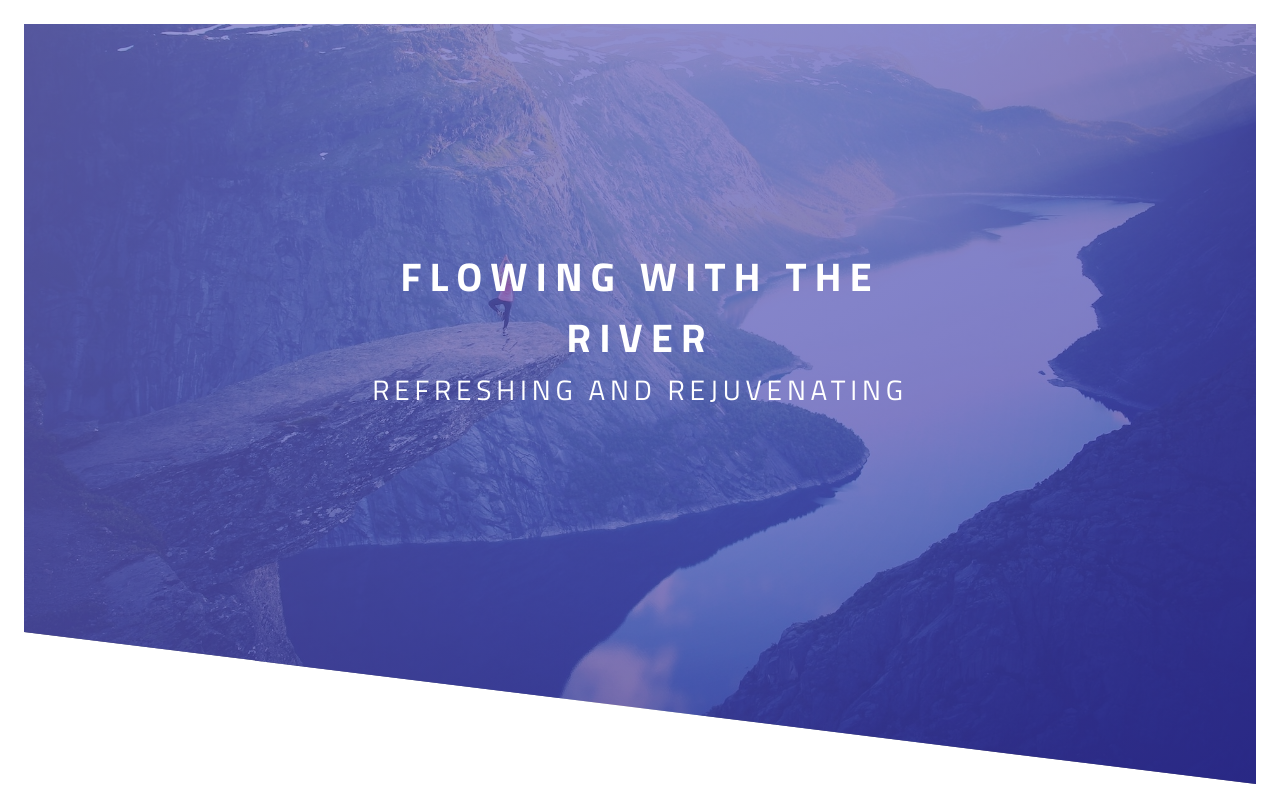
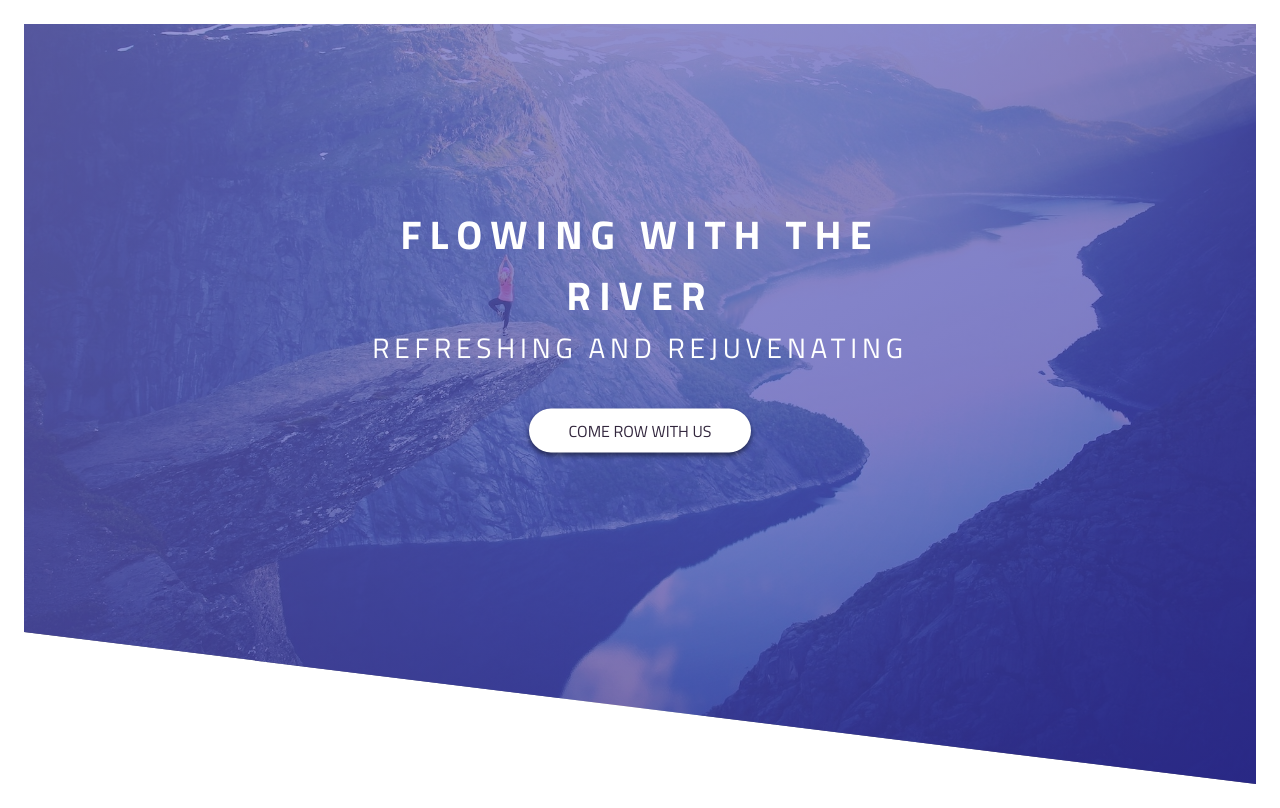
Before and after one commit to nursh/css-practise, a plain HTML site: page site-01/index.html in a window 1280 px wide. Drawn offline with Linux system fonts and the light colour scheme.

Commit message:
Added logo for site, styled "Come row with us" button

```diff
--- a/site-01/css/styles.css
+++ b/site-01/css/styles.css
@@ -34,6 +34,9 @@ body {
 .heading-primary {
   color: white;
   text-transform: uppercase;
+
+  backface-visibility: hidden;
+  margin-bottom: 2.5rem;
 }
 
 .heading-title {
@@ -41,6 +44,19 @@ body {
   font-weight: 700;
   letter-spacing: .5rem;
   font-size: 2.5rem;
+  animation: moveInRight 1s ease-in;
+}
+
+@keyframes moveInRight {
+  0% {
+    opacity: 0;
+    transform: translateX(100px);
+  }
+
+  100% {
+    opacity: 1;
+    transform: translate(0);
+  }
 }
 
 .heading-subtitle {
@@ -48,4 +64,38 @@ body {
   font-weight: 400;
   letter-spacing: .3rem;
   font-size: 1.75rem;
+  animation: moveInLeft 1s ease-out .8s;
+  animation-fill-mode: backwards;
 }
+
+@keyframes moveInLeft {
+  0% {
+    opacity: 0;
+    transform: translateX(-100px);
+  }
+
+  100% {
+    transform: translate(0);
+  }
+}
+
+.btn:link,
+.btn:visited {
+  padding: 10px 40px;
+  text-decoration: none;
+  font-weight: 400;
+  text-transform: uppercase;
+  display: inline-block;
+  border-radius: 150px;
+}
+
+.btn:hover {
+  transform: translateY(-2px);
+  box-shadow: 0 7px 5px rgba(0, 0, 0, 0.3);
+}
+
+.btn-white {
+  color: #32263d;
+  background-color: #fff;
+  box-shadow: 0px 3px 5px rgba(0, 0, 0, 0.5);
+}
--- a/site-01/index.html
+++ b/site-01/index.html
@@ -15,6 +15,8 @@
         <span class="heading-title">Flowing with the river</span>
         <span class="heading-subtitle">Refreshing and rejuvenating</span>
       </h1>
+
+      <a href="#" class="btn btn-white">Come row with us</a>
     </div>
   </header>
 </body>
```
Also changed, not shown: site-01/images/compass.png (added), 1 other file.
